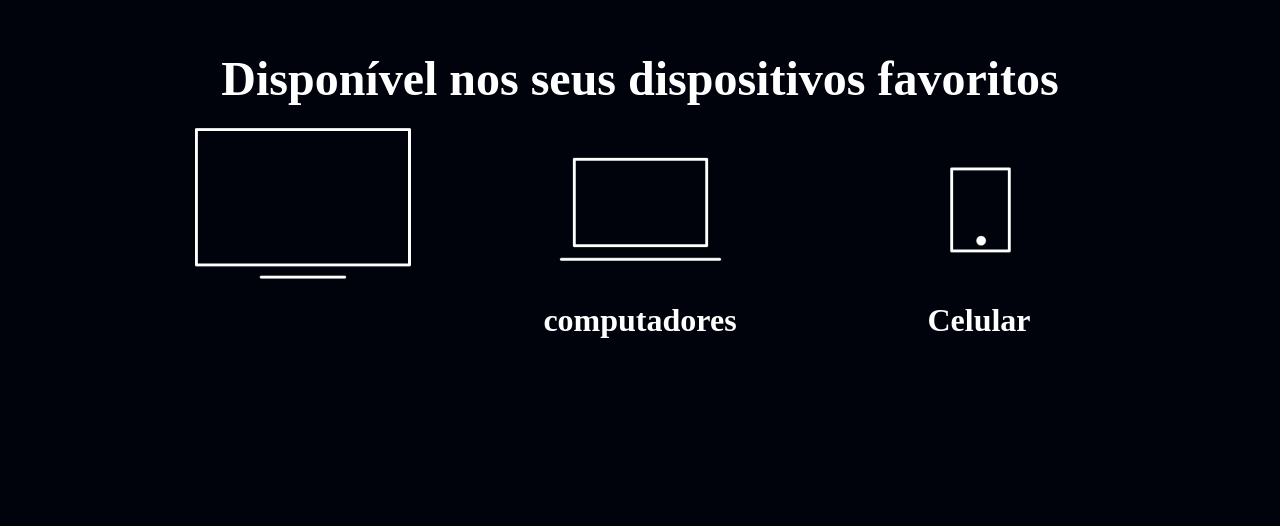
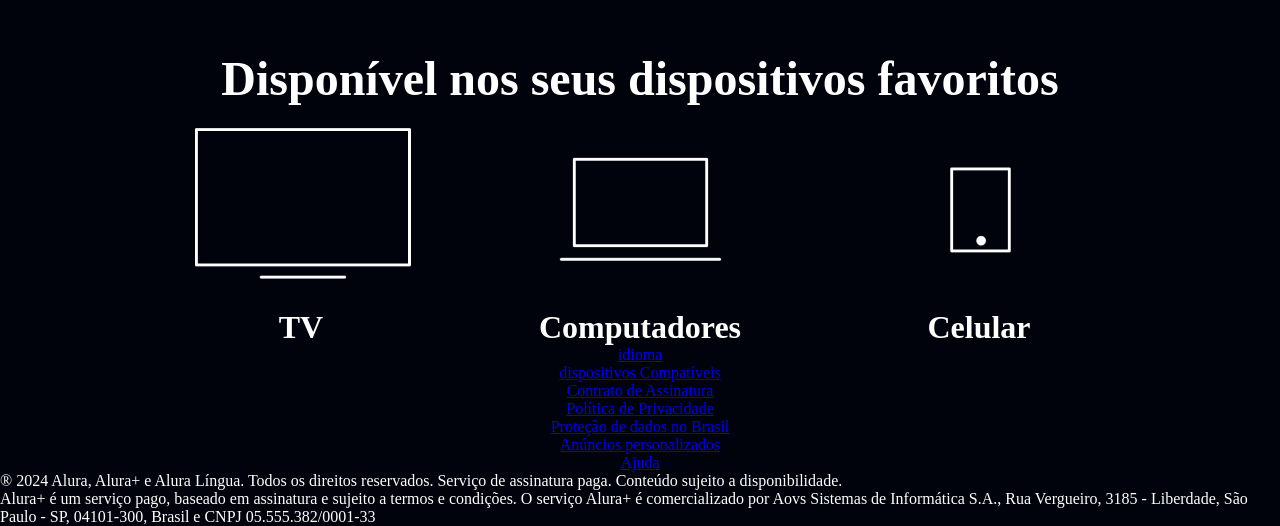
Before and after one commit to dudaferi/Alura-Fllix, a plain HTML site: page index.html in a window 1280 px wide. Shown: the part 3149-3675 px from the top of the page. Before the commit the page ends 3488 px from the top, so only its background shows below. Drawn offline with Linux system fonts and the light colour scheme.

Commit message:
Add files via upload

```diff
--- a/index.html
+++ b/index.html
@@ -46,20 +46,59 @@
         </div>
     </section>
 
-<section class="dispositivo">
+    <section class="dispositivos">
         <h2 class="dispositivos_titulo">Disponível nos seus dispositivos favoritos</h2>
         <ul class="dispositivos_lista">
- <li><img src="tv.png" alt="">
+            <li>
+                <img src="tv.png" alt="">
+                <h3 class="item_lista">TV</h3>
             </li>
 
-<li><img src="computador.png" alt="" >
-<h3 class="item_lista">computadores</h3>
+            <li>
+                <img src="computador.png" alt="">
+                <h3 class="item_lista">Computadores</h3>
             </li>
 
-<li><img src="celular.png" alt="">
+            <li>
+                <img src="celular.png" alt="">
                 <h3 class="item_lista">Celular</h3>
             </li>
         </ul>
         </section>
+        <footer class="rodape">
+        <imag src="Logo.png" alt="" class="rodape_logo">
+         <ul class="rodape_link">
+             <li class="lisa_link">
+                <a href="#">idioma</a>
+
+                         </li>
+
+                         <li class="lisa_link">
+                             <a href="#">dispositivos Compatíveis</a>
+
+                             </li>
+                             <li class="lisa_link">
+                                <a href="#">Contrato de Assinatura</a>
+
+                            </li>
+                             <li class="lisa_link">
+                                 <a href="#">Política de Privacidade</a>
+
+                                </li>
+                                <li class="lisa_link">
+                                     <a href="#">Proteção de dados no Brasil</a>
+                              </li>
+                                    <li class="lisa_link">
+                                         <a href="#">Anúncios personalizados</a>
+                                         </li>
+
+                                         <li class="lisa_link">
+                                            <a href="#">Ajuda</a>
+                                         </li>
+     </ul>
+     </imag>
+  </footer>
+      <p class="rodape_texto">® 2024 Alura, Alura+ e Alura Língua. Todos os direitos reservados. Serviço de assinatura paga. Conteúdo sujeito a disponibilidade. </p>
+      <p class="rodape_texto">Alura+ é um serviço pago, baseado em assinatura e sujeito a termos e condições. O serviço Alura+ é comercializado por Aovs Sistemas de Informática S.A., Rua Vergueiro, 3185 - Liberdade, São Paulo - SP, 04101-300, Brasil e CNPJ 05.555.382/0001-33</p>
 </body>
 </html>
--- a/style.css
+++ b/style.css
@@ -92,9 +92,10 @@
     display: flex;
     justify-content: center;
     list-style-type: none;
+    font-size: 48px;
 }
 
-.dispositivo{
+.dispositivos{
     text-align: center;
 }
 
@@ -105,3 +106,14 @@
 .item_lista{
     font-size: 32px;
 }
+
+.rodape{
+    text-align: center;
+}
+
+.rodape_lista{
+    display: flex;
+    justify-content: center;
+    list-style-type: none;
+    margin-top: 1em;
+}
```
Lines whose indentation alone changed are shown as unchanged.
